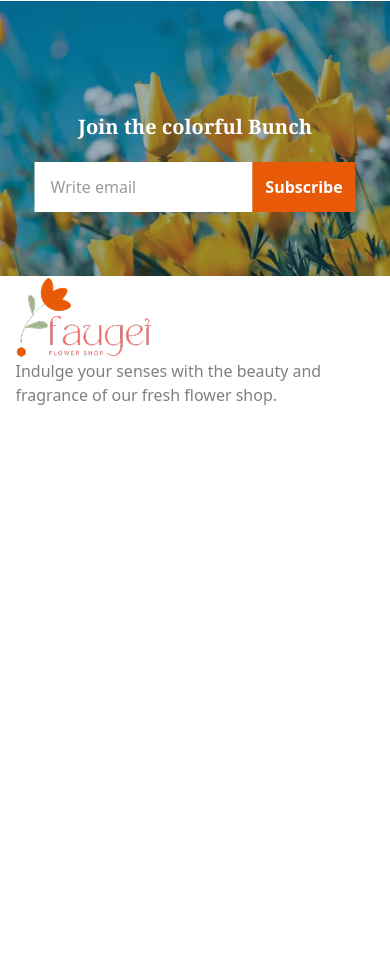
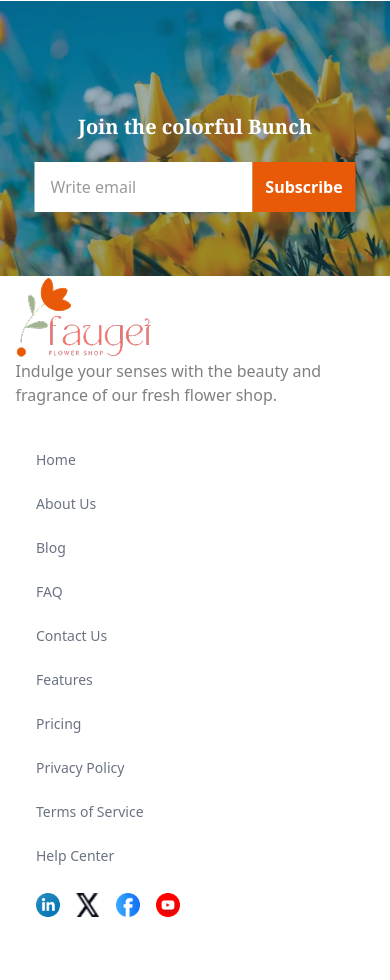
Before and after one commit to jahan-d/Responsive-Flowers, a plain HTML site: page index.html in a window 390 px wide. Shown: the part 3607-4587 px from the top of the page. Before the commit the page ends 4056 px from the top, so only its background shows below. Drawn offline with nearby package versions, Linux system fonts and the light colour scheme.

Commit message:
iphone part done

```diff
--- a/index.html
+++ b/index.html
@@ -246,6 +246,29 @@
     </p>
   </div>
 
+<footer class="bg-white w-[344px] h-[531px] ml-[20px] px-4 pb-4 font-inter flex flex-col">
+  <!-- Navigation Links -->
+  <ul class="space-y-[20px] text-[14px] text-gray-500 font-normal text-left">
+    <li><a href="#" class="h-[24px] block ml-[0px]">Home</a></li>
+    <li><a href="#" class="h-[24px] block ml-[0px]">About Us</a></li>
+    <li><a href="#" class="h-[24px] block ml-[0px]">Blog</a></li>
+    <li><a href="#" class="h-[24px] block ml-[0px]">FAQ</a></li>
+    <li><a href="#" class="h-[24px] block ml-[0px]">Contact Us</a></li>
+    <li><a href="#" class="h-[24px] block ml-[0px]">Features</a></li>
+    <li><a href="#" class="h-[24px] block ml-[0px]">Pricing</a></li>
+    <li><a href="#" class="h-[24px] block ml-[0px]">Privacy Policy</a></li>
+    <li><a href="#" class="h-[24px] block ml-[0px]">Terms of Service</a></li>
+    <li><a href="#" class="h-[24px] block ml-[0px]">Help Center</a></li>
+  </ul>
+
+  <!-- Social Icons -->
+  <div class="flex justify-left gap-[16px] mt-6">
+    <img src="/assets/icon-linkedin.png" alt="LinkedIn" class="w-6 h-6" />
+    <img src="/assets/icon-twitter.png" alt="X" class="w-6 h-6" />
+    <img src="/assets/icon-facebook.png" alt="Facebook" class="w-6 h-6" />
+    <img src="/assets/icon-youtube.png" alt="YouTube" class="w-6 h-6" />
+  </div>
+</footer>
 
 
 
```
